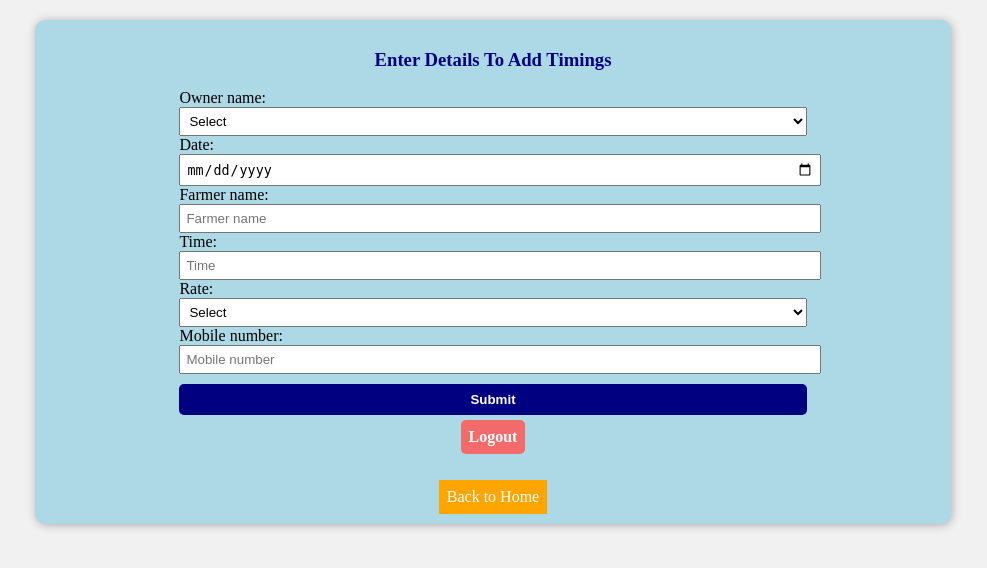
After one commit to Venkat345616/harvester, a Django app: page /farmer in a window 1280 px wide. The commit adds this page. Shown: the top 568 px of the page, without its empty margins (147-1134 px from the left). Run offline with Django 5.2, Linux system fonts and the light colour scheme.

Commit message:
harvester

```diff
--- /dev/null
+++ b/harvesterproject/harvesterapp/templates/farmer.html
@@ -0,0 +1,135 @@
+<!DOCTYPE html>
+<html lang="en">
+  <head>
+    <meta charset="UTF-8" />
+    <meta name="viewport" content="width=device-width, initial-scale=1.0" />
+    <title>Add timings</title>
+    <style>
+      * {
+        list-style: none;
+        text-decoration: none;
+        transition: 0.2s linear;
+      }
+      body {
+        display: flex;
+        flex-direction: column;
+        justify-content: center;
+        align-items: center;
+        margin: 0;
+        padding: 0;
+        width: 100%;
+        background-color: rgb(241, 241, 241);
+      }
+      .add {
+        margin-top: 20px;
+        width: 70%;
+        display: flex;
+        flex-direction: column;
+        justify-content: center;
+        align-items: center;
+
+        background-color: lightblue;
+        padding: 10px;
+        border-radius: 10px;
+        box-shadow: 1px 1px 10px rgb(173, 172, 172);
+      }
+      form {
+        width: 70%;
+      }
+      select {
+        display: block;
+        width: 100%;
+        padding: 5px;
+        text-transform: capitalize;
+      }
+      input {
+        display: block;
+        width: 100%;
+        padding: 5px;
+      }
+      button {
+        margin-top: 10px;
+        background-color: navy;
+        border: none;
+        color: #fff;
+        font-weight: 600;
+        width: 100%;
+        padding: 8px;
+        border-radius: 5px;
+      }
+      .home {
+        background-color: orange;
+        padding: 8px;
+        color: #fff;
+        margin-top: 10px;
+      }
+      .logout {
+        background-color: rgb(243, 106, 106);
+        padding: 8px;
+        color: #fff;
+        margin-top: 5px;
+        border-radius: 5px;
+      }
+      .logout a{
+        color: #fff;
+        font-weight: 600;
+
+      }
+      h3{
+        color: navy;
+      }
+
+    </style>
+  </head>
+  <body>
+    <div class="add">
+      <div class="head">
+        <h3>Enter Details To Add Timings</h3>
+      </div>
+      <form method="post">
+        {% csrf_token %}
+        <label for="owner_name">Owner name: </label>
+        <select name="owner_name" id="owner_name">
+          <option value="select">select</option>
+          <option value="kistanna">kistanna</option>
+          <option value="ravi">ravi</option>
+          <option value="guru">guru</option>
+        </select>
+        <label for="date">Date: </label>
+        <input type="date" name="date" id="date" required />
+        <label for="farmer_name">Farmer name: </label>
+        <input
+          type="text"
+          id="farmer_name"
+          name="farmer_name"
+          placeholder="Farmer name"
+          required
+        />
+        <label for="time">Time: </label>
+        <input type="text" id="time" name="time" placeholder="Time" required />
+        <label for="rate">Rate: </label>
+        <select name="rate" id="rate">
+          <option value="select">select</option>
+          <option value="2500">2500</option>
+        </select>
+        <label for="mobile_number">Mobile number: </label>
+        <input
+          type="number"
+          name="mobile_number"
+          placeholder="Mobile number"
+          id="mobile_number"
+          required
+        />
+
+        <button type="submit">Submit</button>
+      </form>
+      {% for message in messages %}
+      <p class="message">{{ message }}</p>
+
+      {% endfor %}
+      <p class="logout"><a href="{% url 'logout' %}">Logout</a></p>
+
+      <a class="home" href="{% url 'home' %}">Back to Home</a>
+    </div>
+  </body>
+</html>
--- a/harvesterproject/harvesterapp/views.py
+++ b/harvesterproject/harvesterapp/views.py
@@ -1,11 +1,24 @@
-from django.shortcuts import render, redirect
+from django.shortcuts import render, redirect, get_list_or_404
 from .models import farmers
 from django.contrib import messages
 from datetime import datetime
+from django.contrib.auth import authenticate, login as auth_login, logout
+from django.contrib.auth.models import User
+from django.contrib.auth.decorators import login_required
+
+
+
 # Create your views here.
 
 
 def home(request):
+    owners = farmers.objects.values('owner_name').distinct()
+    return render(request, "index.html",{'owners': owners})
+
+
+
+def farmer(request):
+
     if request.method == 'POST':
         uowner_name = request.POST['owner_name']
         udate = request.POST['date']
@@ -16,18 +29,19 @@ def home(request):
 
         if uowner_name == "select":
             messages.info(request, "Please select Owner name")
-            return redirect('home')
+            return redirect('farmer')
         elif urate == "select":
             messages.info(request, "Please select rate")
-            return redirect('home')
+            return redirect('farmer')
 
         try:
-
             time_worked = datetime.strptime(utime, '%H:%M')
-            total = (time_worked.hour + time_worked.minute / 60) * int(urate)
+            total = round((time_worked.hour + time_worked.minute / 60) * int(urate))
         except ValueError:
             messages.info(request, "Invalid time format. Please use HH:MM.")
-            return redirect('home')
+            return redirect('farmer')
+
+
 
         user = farmers.objects.create(
             owner_name=uowner_name,
@@ -40,6 +54,64 @@ def home(request):
         )
         user.save()
         messages.success(request, "Added successfully")
-        return redirect('home')
+        return redirect('farmer')
+    else:
+        return render(request, "farmer.html")
 
-    return render(request, 'index.html')
+def login(request):
+    if request.method == "POST":
+
+        name = request.POST['login_email']
+        password = request.POST['loginpswd']
+
+
+        user = authenticate(request, username = name, password = password)
+        if user is not None:
+            auth_login(request, user)
+            messages.info(request, f"You are logged in as {name}.")
+            return redirect("farmer")
+        else:
+            messages.info(request, "User Not Found")
+
+            return redirect('login')
+    else:
+        return render(request, "login.html")
+
+def user_logout(request):
+    logout(request)
+    return redirect('/')
+
+def owner_details(request, owner_name):
+    farmer_objects = farmers.objects.filter(owner_name=owner_name)
+
+    total_time_minutes = sum([(farmer.time.hour * 60) + farmer.time.minute for farmer in farmer_objects])
+    total_rate = sum([float(farmer.total) for farmer in farmer_objects])
+
+    total_time_hours, total_time_remainder = divmod(total_time_minutes, 60)
+    total_time = f"{total_time_hours} hours {total_time_remainder} minutes"
+    return render(request, 'owner_details.html', {'farmer_objects': farmer_objects, 'owner_name': owner_name,
+        'total_time': total_time,
+        'total_rate': total_rate,})
+
+
+def search_farmers(request):
+    if request.method == 'POST':
+        search_query = request.POST.get('search')
+
+        results = farmers.objects.filter(farmer_name__icontains=search_query)
+
+        return render(request, 'search_farmers.html', {'results': results, 'search_query': search_query})
+
+    return render(request, 'search_farmers.html')
+
+def farmer_details(request, farmer_name):
+    farmer_results = farmers.objects.filter(farmer_name=farmer_name)
+
+    total_time_minutes = sum([(farmer.time.hour * 60) + farmer.time.minute for farmer in farmer_results])
+    total_rate = sum([float(farmer.total) for farmer in farmer_results])
+
+    total_time_hours, total_time_remainder = divmod(total_time_minutes, 60)
+    total_time_formatted = f"{total_time_hours} hours {total_time_remainder} minutes"
+
+    return render(request, 'farmer_details.html', {'farmer_results': farmer_results, 'farmer_name': farmer_name,'total_time': total_time_formatted,
+        'total_rate': total_rate,})
--- a/harvesterproject/harvesterproject/urls.py
+++ b/harvesterproject/harvesterproject/urls.py
@@ -20,5 +20,13 @@ from harvesterapp import views
 
 urlpatterns = [
     path('admin/', admin.site.urls),
-    path("",views.home,name='home')
+    path('',views.home,name="home"),
+    path('farmer',views.farmer,name="farmer"),
+    path('login',views.login, name="login"),
+    path('logout/', views.user_logout, name='logout'),
+    path('owner_details/<str:owner_name>/', views.owner_details, name='owner_details'),
+    path('search/', views.search_farmers, name='search_farmers'),
+    path('farmer/<str:farmer_name>/', views.farmer_details, name='farmer_details'),
+
+
 ]
```
Also changed, not shown: harvesterproject/harvesterapp/templates/farmer_details.html (added, +91 -0 lines), harvesterproject/harvesterapp/templates/index.html (+105 -36 lines), harvesterproject/harvesterapp/templates/login.html (added, +93 -0 lines), harvesterproject/harvesterapp/templates/owner_details.html (added, +82 -0 lines), harvesterproject/harvesterapp/templates/search_farmers.html (added, +84 -0 lines), harvesterproject/db.sqlite3, harvesterproject/harvesterapp/migrations/0004_register_owners_register_rate.py (added), harvesterproject/harvesterapp/migrations/0005_alter_register_rate_new_rate.py (added), harvesterproject/harvesterapp/migrations/0006_delete_register_owners_delete_register_rate.py (added), harvesterproject/harvesterapp/migrations/0007_farmers_status.py (added), harvesterproject/harvesterapp/migrations/0008_remove_farmers_status.py (added).
